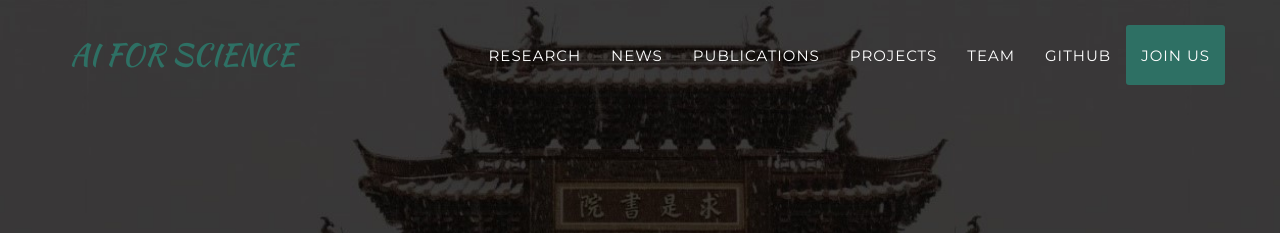
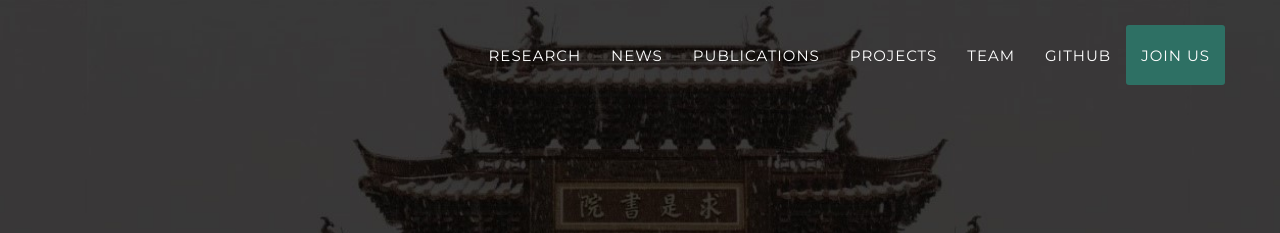
Before and after one commit to HICAI-ZJU/HICAI-ZJU.github.io, a Jekyll site: the page built from index.html, in a window 1280 px wide. Shown: the top 233 px of the page. Built offline with Jekyll 4.4.1, drawn with Linux system fonts in a browser that asks for light colours; some web fonts are replaced.

Commit message:
Update _config.yml

```diff
--- a/_config.yml
+++ b/_config.yml
@@ -2,7 +2,7 @@ url: https://hicai-zju.github.io
 baseurl:
 
 # Site settings
-title:  AI FOR SCIENCE
+title:
 email: huajunsir@zju.edu.cn
 description: "An AI for science team from Hangzhou Innovation Center of Zhejiang University."
 
```
